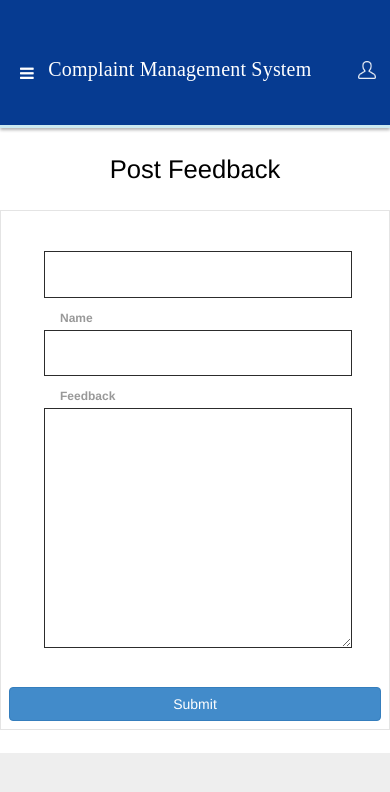
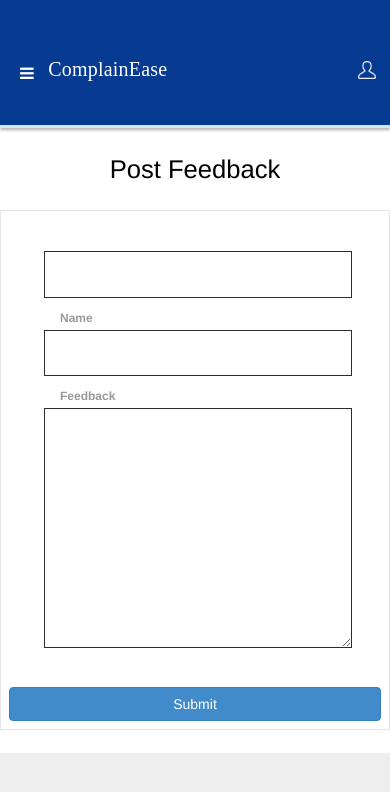
Before and after one commit to abha42/final-year-project-, a website with bundled scripts: page android_src/www/post_feedback.html in a window 390 px wide. Built offline with nearby package versions, Linux system fonts and the light colour scheme; no server answers; a web font is replaced by a local one.

Commit message:
Update post_feedback.html

```diff
--- a/android_src/www/post_feedback.html
+++ b/android_src/www/post_feedback.html
@@ -174,7 +174,7 @@
 							<ul class="nav nav-pills nav-top nav-top-left">
 								<div class="head">
 
-    Complaint Management System
+    ComplainEase
 
 </div>
 							</ul>
```
